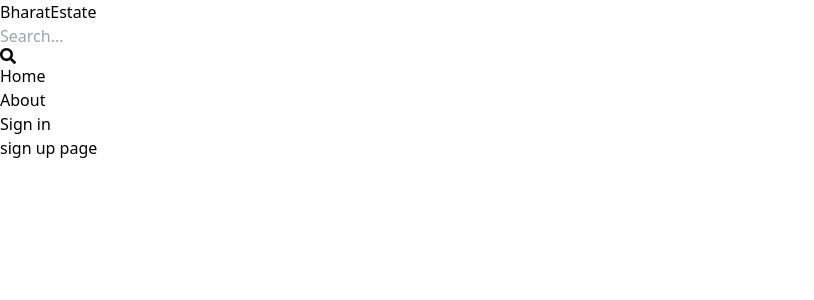
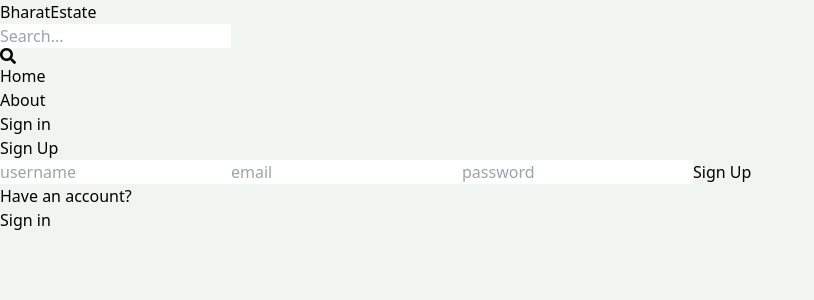
Before and after one commit to codingwalebhaiya/mern-estate, a React (Vite) app in the folder client/: page /sign-up in a window 1280 px wide. Shown: the top 300 px of the page, without its empty margins (0-814 px from the left). Built offline with nearby package versions, Linux system fonts and the light colour scheme.

Commit message:
create a sign up page

```diff
--- a/client/src/index.css
+++ b/client/src/index.css
@@ -1,3 +1,8 @@
 @tailwind base;
 @tailwind components;
 @tailwind utilities;
+
+
+body{
+    background-color: rgb(241, 245, 241);
+}
--- a/client/src/pages/SignUp.jsx
+++ b/client/src/pages/SignUp.jsx
@@ -1,11 +1,47 @@
-
+import {Link} from "react-router-dom"
 
 function SignUp() {
   return (
-    <div>
-      sign up page
+    <div className="p-3 max-w-lg mx-auto">
+      <h1 className="text-3xl text-center font-semibold my-7">Sign Up</h1>
+      <form className="flex flex-col gap-4 ">
+        <input
+          type="text"
+          placeholder="username"
+          className="border p-3 rounded-lg "
+          id="username"
+        />
+        <input
+          type="email"
+          placeholder="email"
+          className="border p-3 rounded-lg "
+          id="email"
+        />
+        <input
+          type="password"
+          placeholder="password"
+          className="border p-3 rounded-lg "
+          id="password"
+        />
+
+        <button
+          className="bg-slate-700 text-white p-3
+        rounded-lg uppercase hover:bg-opacity-95 disabled:opacity-80 "
+        >
+          Sign Up
+        </button>
+      </form>
+
+      <div className="flex gap-2 mt-5">
+        <p>Have an account?</p>
+        <Link to="/sign-in">
+          <span className="text-blue-700 hover:underline">
+            Sign in
+          </span>
+        </Link>
+      </div>
     </div>
-  )
+  );
 }
 
-export default SignUp
+export default SignUp;
```
